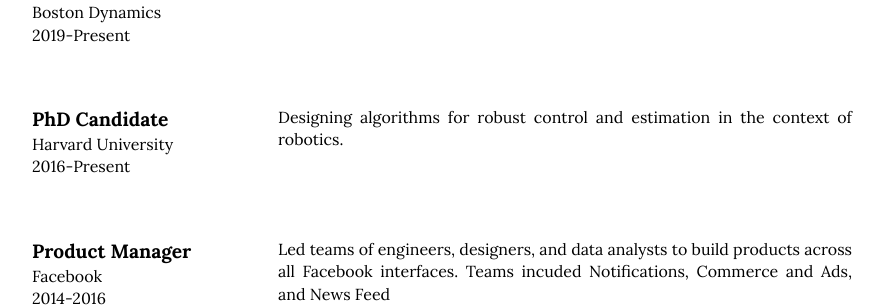
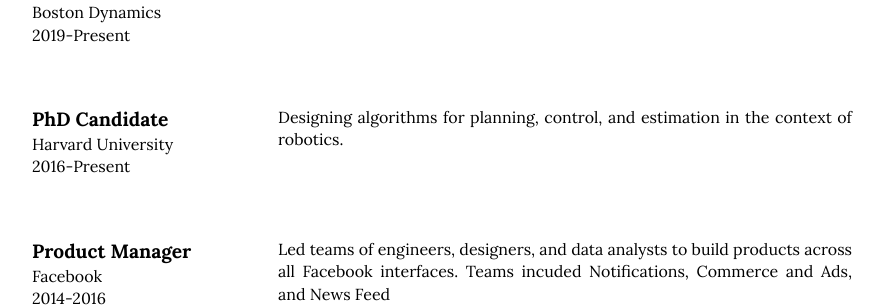
Before and after one commit to pvarin/pvarin.github.io, a Jekyll site: the page built from index.html, in a window 1280 px wide and 900 px high, scrolled down 633 px. Shown: the part 153-460 px from the top of the window, without its empty margins (198-1082 px from the left). Built offline with Jekyll 4.4.1, drawn with Linux system fonts in a browser that asks for light colours.

Commit message:
minor nit

```diff
--- a/_data/jobs.yml
+++ b/_data/jobs.yml
@@ -5,7 +5,7 @@
 
 - title: PhD Candidate
   company: Harvard University
-  description: Designing algorithms for robust control and estimation in the context of robotics.
+  description: Designing algorithms for planning, control, and estimation in the context of robotics.
   period: 2016-Present
 
 - title: Product Manager
```
